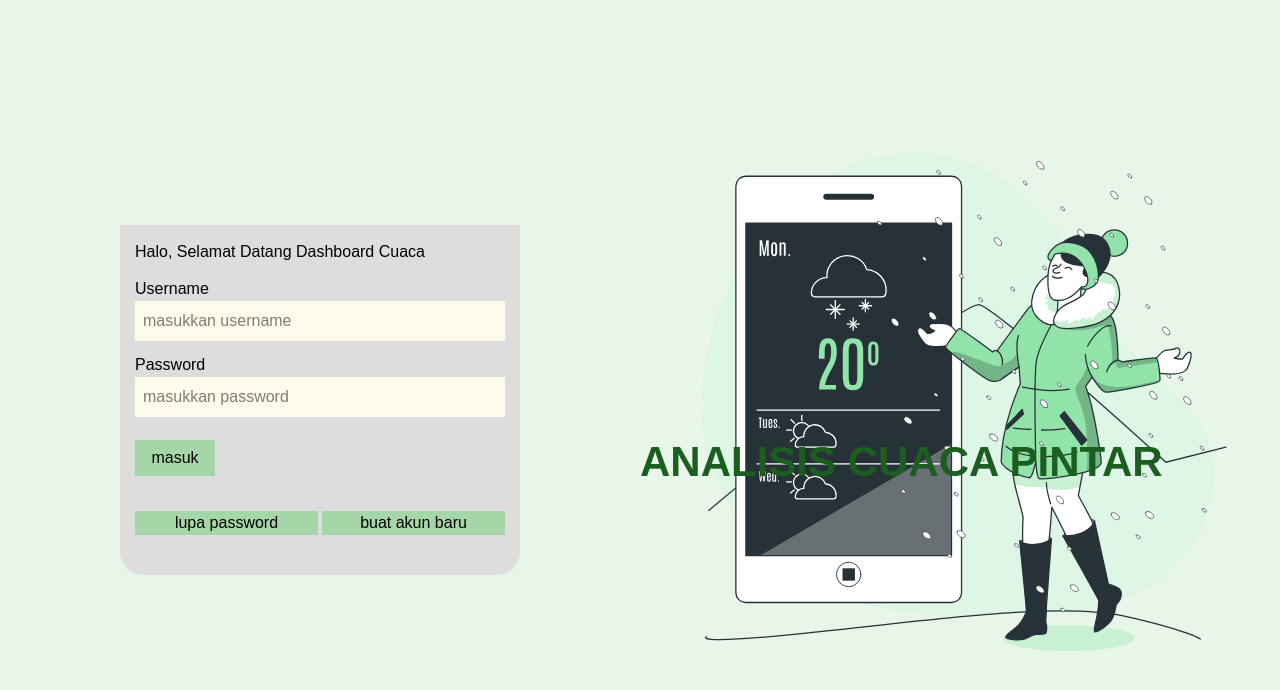
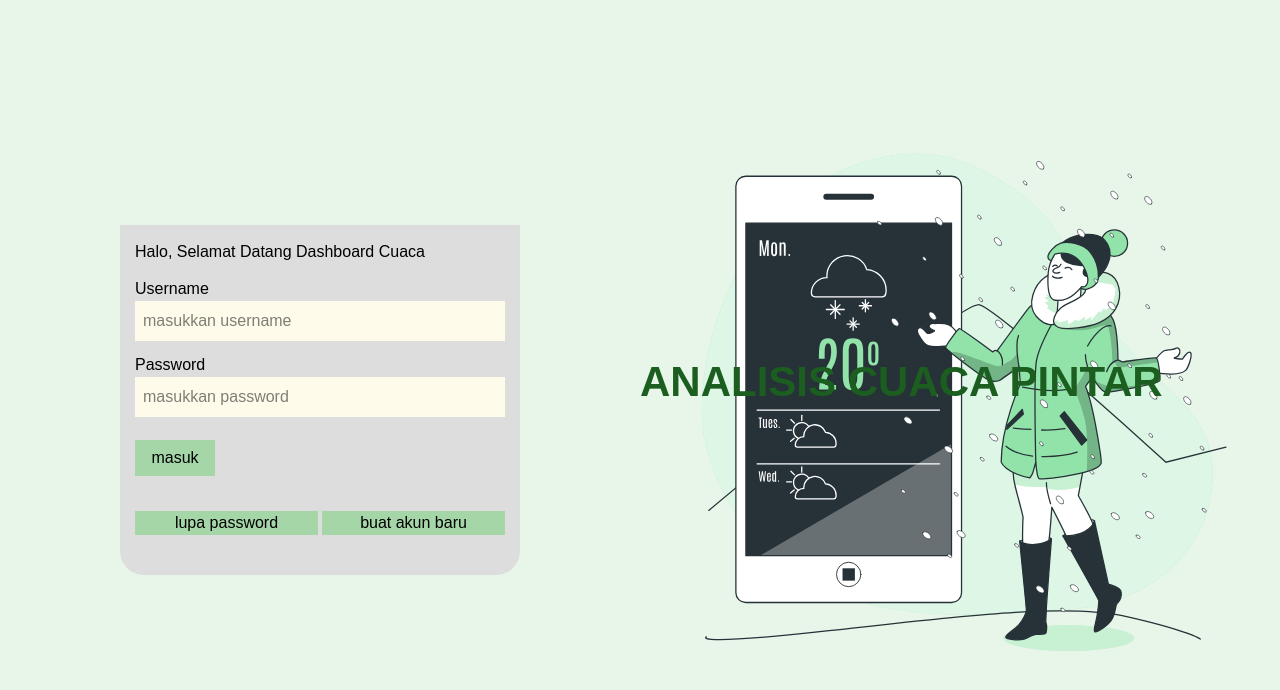
Before and after one commit to dafi-still-learn/my-first-fullstack-project-weatherApp, a React (Vite) app in the folder frontend/frontend-dev/: page /login in a window 1280 px wide. Shown: the top 690 px of the page. Built offline with nearby package versions, Linux system fonts and the light colour scheme; a web font is replaced by a local one.

Commit message:
memperbaiki penampilan di register dan login

```diff
--- a/frontend/frontend-dev/src/pages/login.jsx
+++ b/frontend/frontend-dev/src/pages/login.jsx
@@ -70,8 +70,11 @@ function Login() {
 
   return (
     <>
-      <section className="grid grid-cols-2  h-screen w-screen place-content-center">
-        <section className="grid place-content-center h-full w-full">
+      <section className="grid grid-cols-2  h-screen w-screen place-content-center overflow-hidden">
+        <section
+          className="grid place-content-center col-span-1"
+          id="login_form"
+        >
           <form
             action=""
             onSubmit={handleSubmit}
@@ -112,7 +115,7 @@ function Login() {
             </div>
           </form>
         </section>
-        <section id="ilustrasi_login" className="relative">
+        <section id="ilustrasi_login" className="col-span-1">
           <h1>ANALISIS CUACA PINTAR</h1>
           <img src={ilustasi_aplikasi} alt="" />
         </section>
--- a/frontend/frontend-dev/src/pages/register.jsx
+++ b/frontend/frontend-dev/src/pages/register.jsx
@@ -26,7 +26,7 @@ function Register() {
   };
   return (
     <>
-      <section className="h-screen w-screen grid grid-cols-2">
+      <section className="h-screen w-screen grid grid-cols-2 overflow-hidden">
         <section id="ilustrasi_register">
           <img src={ilustasi_cuaca} alt="" />
         </section>
```
Also changed, not shown: 2 other files (tests, documents, lock files or other folders).
